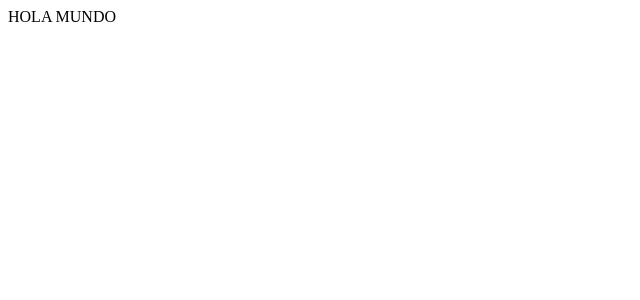
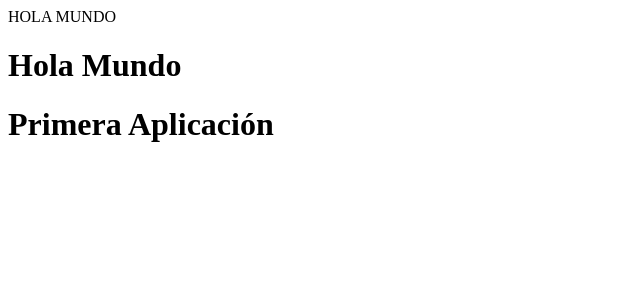
Before and after one commit to danielos35/react, a React (Vite) app in the folder 04_counter-app/: page / in a window 1280 px wide. Shown: the top 300 px of the page, without its empty margins (0-640 px from the left). Built offline with nearby package versions, Linux system fonts and the light colour scheme.

Commit message:
fragmentos

```diff
--- /dev/null
+++ b/04_counter-app/src/firstApp.jsx
@@ -0,0 +1,26 @@
+/*
+
+OPTION ANTIGUA
+import { Fragment } from "react";
+
+export const FirstApp = () => {
+  return (
+    <Fragment>
+      <h1>Hola Mundo</h1>
+      <h1>Primera Aplicación</h1>
+    </Fragment>
+  );
+};
+
+
+*/
+
+// NUEVA OPCIÓN
+export const FirstApp = () => {
+  return (
+    <>
+      <h1>Hola Mundo</h1>
+      <h1>Primera Aplicación</h1>
+    </>
+  );
+};
--- a/04_counter-app/src/main.jsx
+++ b/04_counter-app/src/main.jsx
@@ -2,6 +2,7 @@
 
 import React from "react";
 import ReactDOM from "react-dom/client";
+import { FirstApp } from "./firstApp";
 import { HelloWordApp } from "./helloWord";
 
 // Renderizar información
@@ -9,5 +10,6 @@ ReactDOM.createRoot(document.getElementById("root")).render(
   //   Trabajar en modo estricto.
   <React.StrictMode>
     <HelloWordApp />
+    <FirstApp />
   </React.StrictMode>
 );
```
Also changed, not shown: 1 other file (tests, documents, lock files or other folders).
